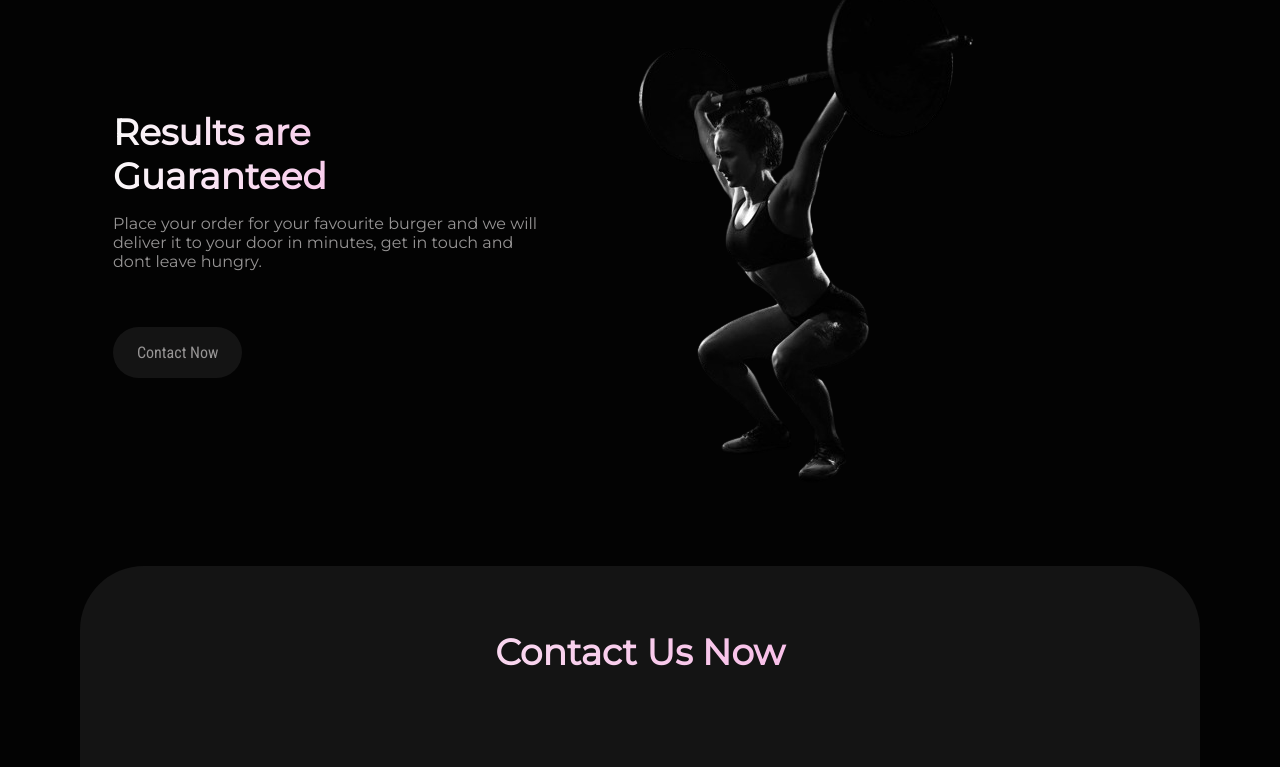
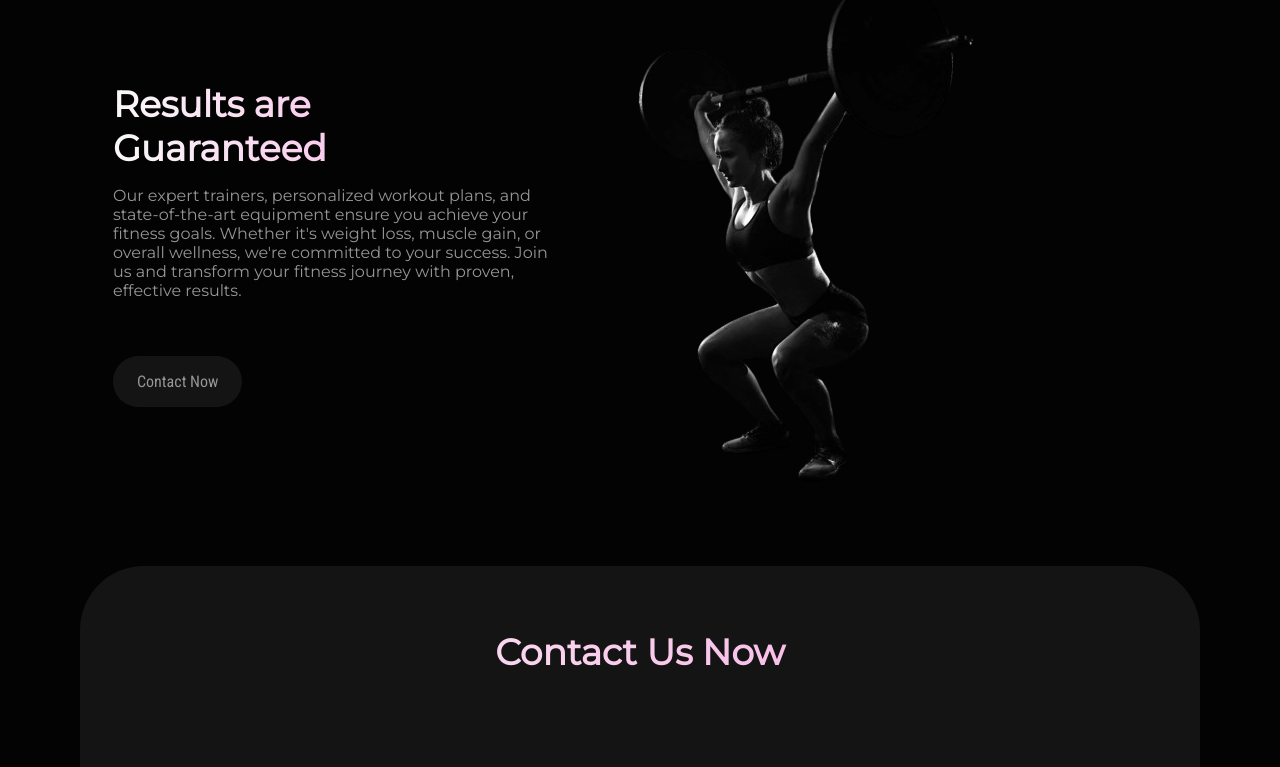
Before and after one commit to austinechisutia/bodybuiding, a plain HTML site: page index.html in a window 1280 px wide. Shown: the part 2273-3040 px from the top of the page. Drawn offline with nearby package versions, Linux system fonts and the light colour scheme; a web font is replaced by a local one.

Commit message:
corrected a paragraph

```diff
--- a/index.html
+++ b/index.html
@@ -180,9 +180,7 @@
       <div class="delivery__container container grid">
         <div class="delivery__data">
           <h2 class="section__title">Results are <br>Guaranteed</h2>
-          <p class="delivery__description">Place your order for your favourite burger
-            and we will deliver it to your door in minutes,
-            get in touch and dont leave hungry.
+          <p class="delivery__description">Our expert trainers, personalized workout plans, and state-of-the-art equipment ensure you achieve your fitness goals. Whether it's weight loss, muscle gain, or overall wellness, we're committed to your success. Join us and transform your fitness journey with proven, effective results.
           </p>
           <a href="#" class="button">Contact Now</a>
           <!-- <img src="img/sticker-glass.svg" alt="image" class="delivery__sticker"> -->
```
